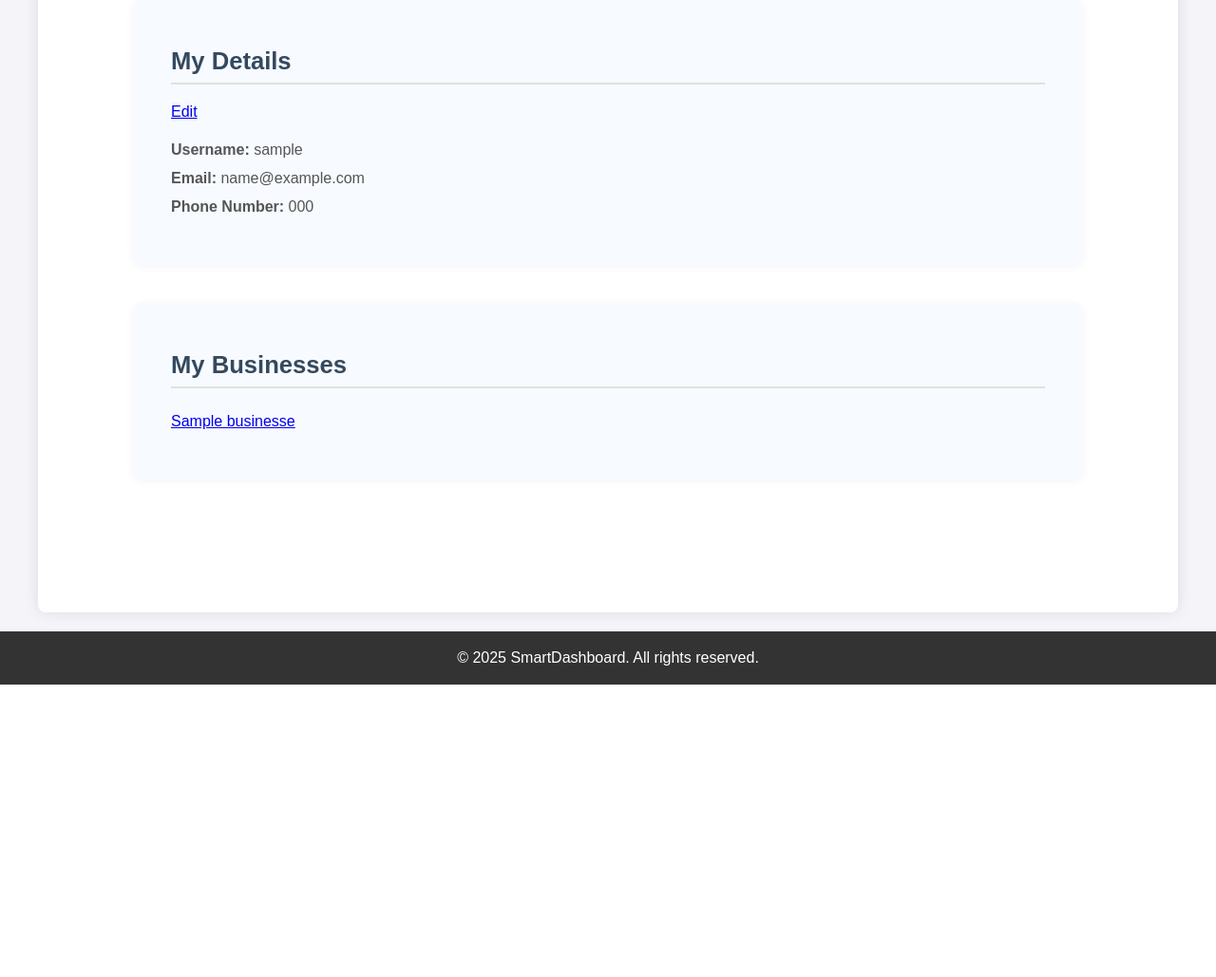
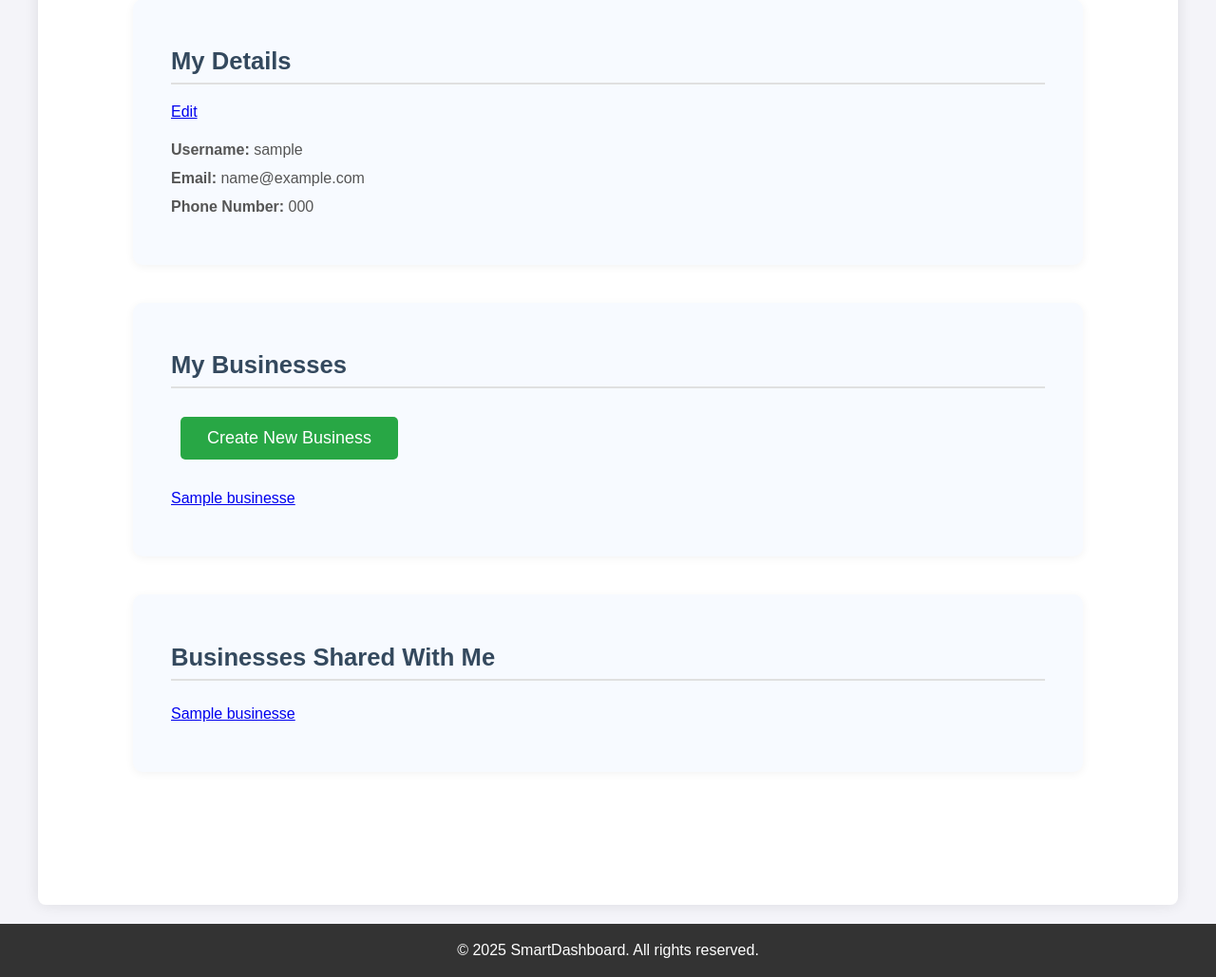
Before and after one commit to BenZehavi423/smart-dashboard, a Flask app: page /profile in a window 1280 px wide. Shown: the part 297-1326 px from the top of the page at 95% size. Before the commit the page ends 1018 px from the top, so only its background shows below. Run offline with Flask 3, Linux system fonts and the light colour scheme; the visitor is signed in with stand-in values (Sample User, id 1); a database or web service that is not in the repository returns one stand-in record (values such as "Sample title"); some libraries are stand-ins or nearby versions.

Commit message:
added editors section, only one profile can edit

```diff
--- a/website/main.py
+++ b/website/main.py
@@ -1,5 +1,5 @@
 import argparse
-from web import create_app
+from web import create_app, socketio
 from web.logger import logger
 import sys
 # Ensure the web package is in the Python path
@@ -18,7 +18,7 @@ if __name__ == '__main__':
         logger.info("Debug mode enabled")
 
     try:
-        app.run(debug=args.debug, host='0.0.0.0', port=args.port)
+        socketio.run(app, debug=args.debug, host='0.0.0.0', port=args.port, allow_unsafe_werkzeug=True)
     except Exception as e:
         logger.error(f"Failed to start server: {str(e)}")
         sys.exit(1)
--- a/website/requirements.txt
+++ b/website/requirements.txt
@@ -13,3 +13,4 @@ requests
 matplotlib
 Flask-Limiter
 locust
+Flask-SocketIO
--- a/website/web/db_manager.py
+++ b/website/web/db_manager.py
@@ -396,6 +396,18 @@ class MongoDBManager:
             logger.error(f"Error saving plot changes for business {business_id}: {e}")
             return False
 
+    def get_businesses_as_editor(self, user_id: str) -> List[Business]:
+        """
+        Retrieves all businesses where a user is an editor but not the owner.
+        :param user_id: ID of the user
+        :return: List of Business objects
+        """
+        query = {
+            "editors": user_id,
+            "owner": {"$ne": user_id}
+        }
+        businesses = self.businesses.find(query)
+        return [Business.from_dict(d) for d in businesses]
 
 # ----- DASHBOARD OPERATIONS -----
     def create_dashboard(self, user_id: str, file_id: str, insights: List[str]) -> str:
--- a/website/web/templates/base.html
+++ b/website/web/templates/base.html
@@ -7,6 +7,11 @@
   <link rel="icon" href="{{ url_for('static', filename='images/logo-head.jpg') }}" type="image/jpeg">
   <link rel="stylesheet" href="{{ url_for('static', filename='style.css') }}">
 </head>
+
+<script src="https://cdnjs.cloudflare.com/ajax/libs/socket.io/4.0.1/socket.io.js"></script>
+<script>
+    var socket = io();
+</script>
 
 <body class="{% if request.endpoint in ['views.home', 'auth.login', 'auth.register'] %}full-height-layout{% endif %}">
 
--- a/website/web/templates/profile.html
+++ b/website/web/templates/profile.html
@@ -25,19 +25,35 @@ Dashboard
 
 <div class="dashboard-section">
   <h2>My Businesses</h2>
+  <a href="{{ url_for('views.new_business') }}" class="button green">Create New Business</a>
   <ul>
-    {% if businesses %}
-      {% for business in businesses %}
+    {% if owned_businesses %}
+      {% for business in owned_businesses %}
         <li>
-          <a href="/business_page/{{ business.name }}">
+          <a href="{{ url_for('views.business_page', business_name=business.name) }}">
             {{ business.name }}
           </a>
         </li>
       {% endfor %}
     {% else %}
-      <li>No businesses found. Create your first business to get started!
-        <a href="{{ url_for('views.new_business') }}" class="button green">Create New Business</a>
-      </li>
+      <li>You haven't created any businesses yet.</li>
+    {% endif %}
+  </ul>
+</div>
+
+<div class="dashboard-section">
+  <h2>Businesses Shared With Me</h2>
+  <ul>
+    {% if shared_businesses %}
+      {% for business in shared_businesses %}
+        <li>
+          <a href="{{ url_for('views.business_page', business_name=business.name) }}">
+            {{ business.name }}
+          </a>
+        </li>
+      {% endfor %}
+    {% else %}
+      <li>No businesses have been shared with you.</li>
     {% endif %}
   </ul>
 </div>
--- a/website/web/views.py
+++ b/website/web/views.py
@@ -28,12 +28,16 @@ def home():
 def profile():
     username = session.get('username')
     user = current_app.db.get_user_by_username(username)
-    businesses = current_app.db.get_businesses_for_owner(user._id)
+    owned_businesses = current_app.db.get_businesses_for_owner(user._id)
+    shared_businesses = current_app.db.get_businesses_as_editor(user._id)
+    logger.info(
+        f"Profile page accessed by user: {username}, found {len(owned_businesses)} owned and {len(shared_businesses)} shared businesses.",
+        extra_fields={'user_id': user._id})
 
-    logger.info(f"Profile page accessed by user: {username} with {len(businesses)} businesses",
-                extra_fields={'user_id': user._id, 'businesses_count': len(businesses)})
-
-    return render_template('profile.html', user=user, businesses=businesses), 200
+    return render_template('profile.html',
+                           user=user,
+                           owned_businesses=owned_businesses,
+                           shared_businesses=shared_businesses), 200
 
 def allowed_file(filename):
     return '.' in filename and filename.rsplit('.', 1)[1].lower() == 'csv'
```
Also changed, not shown: website/web/__init__.py (+7 -0 lines), website/web/sockets.py (added, +45 -0 lines), website/web/static/edit_plots.js (+44 -18 lines).
